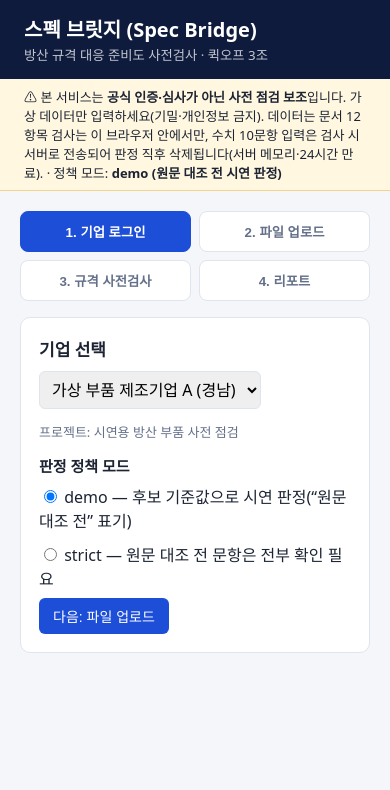
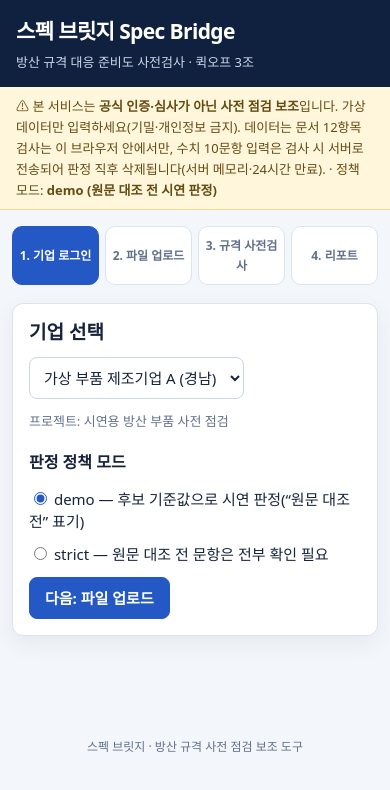
Before and after one commit to t01038567363-collab/spec-bridge, a website: page app/index.html in a window 390 px wide. Drawn offline with Linux system fonts and the light colour scheme.

Commit message:
Improve Spec Bridge app entry page and responsive accessibility

```diff
--- a/app/index.html
+++ b/app/index.html
@@ -3,50 +3,145 @@
 <head>
   <meta charset="UTF-8" />
   <meta name="viewport" content="width=device-width, initial-scale=1" />
-  <title>스펙 브릿지 (Spec Bridge) — 방산 규격 사전검사</title>
+  <meta name="description" content="방산 규격 대응 준비를 돕는 문서 기반 사전 점검 도구입니다." />
+  <meta name="theme-color" content="#10213f" />
+  <title>스펙 브릿지 — 방산 규격 사전검사</title>
   <style>
-    :root{--bg:#f4f6fa;--card:#fff;--ink:#1c2433;--mut:#64708a;--pri:#1d4ed8;--ok:#047857;--bad:#b91c1c;--chk:#b45309;--line:#dfe4ee}
-    *{box-sizing:border-box}body{margin:0;font-family:'Malgun Gothic',system-ui,sans-serif;background:var(--bg);color:var(--ink)}
-    header{background:#0f1b3d;color:#fff;padding:14px 24px}header h1{margin:0;font-size:20px}header small{opacity:.75}
-    .banner{background:#fff7e0;border-bottom:1px solid #f0d58a;padding:8px 24px;font-size:13px}
-    main{max-width:1040px;margin:0 auto;padding:20px}
-    .stepper{display:flex;gap:8px;margin-bottom:16px;flex-wrap:wrap}
-    .stepper button{flex:1;min-width:130px;padding:10px;border:1px solid var(--line);background:#fff;border-radius:8px;cursor:pointer;font-weight:600;color:var(--mut)}
-    .stepper button.on{background:var(--pri);color:#fff;border-color:var(--pri)}
-    .card{background:var(--card);border:1px solid var(--line);border-radius:10px;padding:18px;margin-bottom:14px}
-    h2{margin:0 0 10px;font-size:17px}h3{margin:14px 0 6px;font-size:15px}
-    button.btn{background:var(--pri);color:#fff;border:0;border-radius:6px;padding:8px 14px;cursor:pointer;font-size:14px}
-    button.btn.sec{background:#fff;color:var(--pri);border:1px solid var(--pri)}
-    button.btn:disabled{opacity:.5;cursor:not-allowed}
-    input,select,textarea{font:inherit;padding:6px 8px;border:1px solid var(--line);border-radius:6px}
-    .row{display:flex;gap:10px;flex-wrap:wrap;align-items:center;margin:8px 0}
-    .drop{border:2px dashed #9db0d8;border-radius:10px;padding:28px;text-align:center;color:var(--mut);cursor:pointer}
-    .drop.over{background:#eaf0ff}
-    .tag{display:inline-block;padding:2px 8px;border-radius:99px;font-size:12px;font-weight:700}
-    .충족,.MET{background:#d1fae5;color:var(--ok)}.미흡,.MISSING{background:#fee2e2;color:var(--bad)}.확인,.REVISION{background:#fef3c7;color:var(--chk)}
-    .q{border:1px solid var(--line);border-radius:8px;padding:10px;margin:8px 0}.q.err{border-color:var(--bad)}
-    .err-t{color:var(--bad);font-size:12px}.mut{color:var(--mut);font-size:13px}
-    .stats{display:flex;gap:10px;flex-wrap:wrap}.stat{flex:1;min-width:110px;text-align:center;padding:12px;border-radius:8px;background:#f0f3fa}
-    .stat b{display:block;font-size:24px}
-    .item{border-left:4px solid var(--line);padding:8px 12px;margin:8px 0;background:#fafbfe}
-    .item.s-충족,.item.s-MET{border-color:var(--ok)}.item.s-미흡,.item.s-MISSING{border-color:var(--bad)}.item.s-확인,.item.s-REVISION{border-color:var(--chk)}
-    pre{white-space:pre-wrap;background:#f0f3fa;padding:10px;border-radius:6px;font-size:13px}
-    #toast{position:fixed;right:16px;bottom:16px;background:#1c2433;color:#fff;padding:10px 14px;border-radius:8px;display:none;max-width:360px;font-size:13px}
-    .hide{display:none}
+    :root {
+      color-scheme: light;
+      --bg: #f3f6fb;
+      --surface: #fff;
+      --ink: #17233b;
+      --muted: #62708a;
+      --primary: #2459c5;
+      --primary-dark: #19459f;
+      --line: #dce3ef;
+      --good: #087a55;
+      --warn: #a45b08;
+      --bad: #b42332;
+      --shadow: 0 8px 24px rgba(23, 35, 59, .06);
+    }
+    * { box-sizing: border-box; }
+    body {
+      margin: 0;
+      min-width: 320px;
+      background: var(--bg);
+      color: var(--ink);
+      font: 15px/1.6 "Malgun Gothic", "Apple SD Gothic Neo", system-ui, sans-serif;
+    }
+    button, input, select, textarea { font: inherit; }
+    button { color: inherit; }
+    :focus-visible { outline: 3px solid #78a5ff; outline-offset: 2px; }
+    .top {
+      background: #10213f;
+      color: #fff;
+      padding: 18px max(20px, calc((100% - 1040px) / 2));
+      box-shadow: 0 3px 14px rgba(16, 33, 63, .16);
+    }
+    .top h1 { margin: 0; font-size: 21px; letter-spacing: -.03em; }
+    .top p { margin: 3px 0 0; color: #cbd6eb; font-size: 13px; }
+    .banner {
+      padding: 10px max(20px, calc((100% - 1040px) / 2));
+      background: #fff6db;
+      border-bottom: 1px solid #eed99a;
+      color: #634b12;
+      font-size: 13px;
+    }
+    main { width: min(100% - 32px, 1000px); margin: 24px auto 40px; min-height: 55vh; }
+    .stepper { display: flex; gap: 9px; margin: 0 0 18px; }
+    .stepper button {
+      flex: 1; min-width: 0; padding: 11px 12px; border: 1px solid var(--line);
+      border-radius: 10px; background: var(--surface); color: var(--muted);
+      cursor: pointer; font-weight: 700; transition: background .15s, border-color .15s;
+    }
+    .stepper button:hover { border-color: #9bb4e8; }
+    .stepper button.on { color: #fff; background: var(--primary); border-color: var(--primary); }
+    .card {
+      margin: 0 0 16px; padding: 22px; border: 1px solid var(--line); border-radius: 14px;
+      background: var(--surface); box-shadow: var(--shadow);
+    }
+    h2 { margin: 0 0 10px; font-size: 19px; line-height: 1.35; }
+    h3 { margin: 18px 0 8px; font-size: 16px; }
+    p { margin: 8px 0; }
+    .row { display: flex; align-items: center; gap: 10px; flex-wrap: wrap; margin: 12px 0; }
+    .row > input, .row > select { max-width: 100%; }
+    .mut { color: var(--muted); font-size: 13px; }
+    .hide { display: none !important; }
+    .btn {
+      display: inline-flex; align-items: center; justify-content: center; min-height: 40px;
+      padding: 8px 15px; border: 1px solid var(--primary); border-radius: 8px;
+      background: var(--primary); color: #fff; cursor: pointer; font-weight: 700;
+    }
+    .btn:hover { background: var(--primary-dark); border-color: var(--primary-dark); }
+    .btn.sec { background: #fff; color: var(--primary); }
+    .btn.sec:hover { background: #f1f5ff; }
+    .btn:disabled { opacity: .5; cursor: not-allowed; }
+    input, select, textarea {
+      max-width: 100%; padding: 9px 10px; border: 1px solid #cbd5e3; border-radius: 8px;
+      background: #fff; color: var(--ink);
+    }
+    input[type="radio"], input[type="checkbox"] { accent-color: var(--primary); }
+    textarea { width: 100%; resize: vertical; }
+    label { line-height: 1.5; }
+    .drop {
+      padding: 26px 18px; border: 2px dashed #9bb0d5; border-radius: 12px;
+      background: #f9fbff; color: var(--muted); text-align: center; cursor: pointer;
+    }
+    .drop:hover, .drop.over { border-color: var(--primary); background: #eef4ff; }
+    .tag { display: inline-block; padding: 2px 9px; border-radius: 999px; font-size: 12px; font-weight: 800; }
+    .충족, .MET { color: var(--good); background: #d9f5e9; }
+    .미흡, .MISSING { color: var(--bad); background: #fde4e6; }
+    .확인, .REVISION { color: var(--warn); background: #fff0cf; }
+    .stats { display: flex; gap: 10px; flex-wrap: wrap; margin: 14px 0; }
+    .stat { flex: 1; min-width: 110px; padding: 13px; border-radius: 10px; background: #f1f4fa; text-align: center; }
+    .stat b { display: block; font-size: 24px; line-height: 1.3; }
+    .item { margin: 10px 0; padding: 12px 14px; border-left: 4px solid var(--line); border-radius: 6px; background: #f8faff; }
+    .item.s-충족, .item.s-MET { border-color: var(--good); }
+    .item.s-미흡, .item.s-MISSING { border-color: var(--bad); }
+    .item.s-확인, .item.s-REVISION { border-color: var(--warn); }
+    .q { margin: 10px 0; padding: 13px; border: 1px solid var(--line); border-radius: 10px; }
+    .q.err { border-color: var(--bad); background: #fffafa; }
+    .err-t { color: var(--bad); font-size: 12px; }
+    pre { overflow: auto; white-space: pre-wrap; overflow-wrap: anywhere; padding: 14px; border-radius: 9px; background: #f1f4fa; font: 13px/1.6 ui-monospace, monospace; }
+    #toast {
+      position: fixed; z-index: 10; right: 18px; bottom: 18px; max-width: min(420px, calc(100vw - 36px));
+      padding: 12px 16px; border-radius: 10px; background: #17233b; color: white;
+      box-shadow: var(--shadow); font-size: 14px;
+    }
+    footer { padding: 18px; color: var(--muted); text-align: center; font-size: 12px; }
+    @media (max-width: 640px) {
+      .top { padding: 15px 16px; }
+      .banner { padding: 9px 16px; }
+      main { width: min(100% - 24px, 1000px); margin: 16px auto 28px; }
+      .stepper { gap: 6px; }
+      .stepper button { padding: 9px 5px; font-size: 12px; }
+      .card { padding: 16px; border-radius: 11px; }
+      .row > .btn { flex: 1 1 auto; }
+      .q .row { align-items: stretch; }
+    }
+    @media (prefers-reduced-motion: reduce) { *, *::before, *::after { scroll-behavior: auto !important; transition-duration: .01ms !important; } }
   </style>
 </head>
 <body>
-<header><h1>스펙 브릿지 (Spec Bridge)</h1><small>방산 규격 대응 준비도 사전검사 · 퀵오프 3조</small></header>
-<div class="banner" id="banner"></div>
+  <header class="top">
+    <h1>스펙 브릿지 <span lang="en">Spec Bridge</span></h1>
+    <p>방산 규격 대응 준비도 사전검사 · 퀵오프 3조</p>
+  </header>
+  <div class="banner" id="banner" role="status" aria-live="polite">
+    이 서비스는 공식 인증·심사가 아닌 사전 점검 보조 도구입니다. 가상 자료를 사용해 주세요.
+  </div>
   <main>
-  <nav class="stepper" id="stepper"></nav>
-  <div id="view"></div>
+    <nav class="stepper" id="stepper" aria-label="검사 단계"></nav>
+    <div id="view" aria-live="polite"></div>
+    <noscript><section class="card"><h2>JavaScript를 사용할 수 없습니다</h2><p>스펙 브릿지를 실행하려면 브라우저에서 JavaScript를 허용해 주세요.</p></section></noscript>
   </main>
-<div id="toast"></div>
+  <footer>스펙 브릿지 · 방산 규격 사전 점검 보조 도구</footer>
+  <div id="toast" role="status" aria-live="polite" hidden></div>
   <script src="vendor/pdf.min.js"></script>
   <script src="js/data.js"></script>
   <script src="js/engine.js"></script>
   <script src="js/api.js"></script>
   <script src="js/llm.js"></script>
-<script src="js/app.js"></script></body>
+  <script src="js/app.js"></script>
+</body>
 </html>
```
Lines whose indentation alone changed are shown as unchanged.
